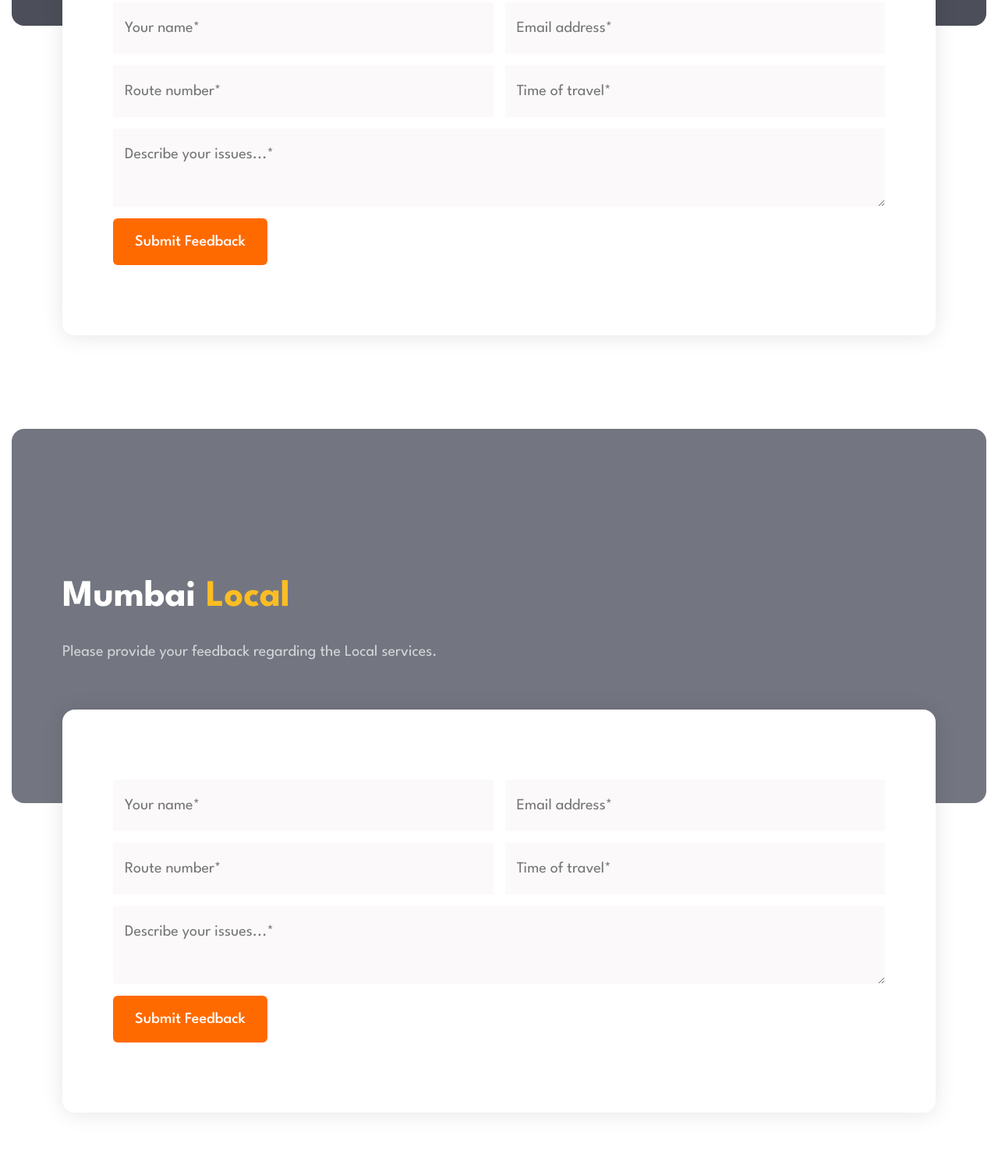
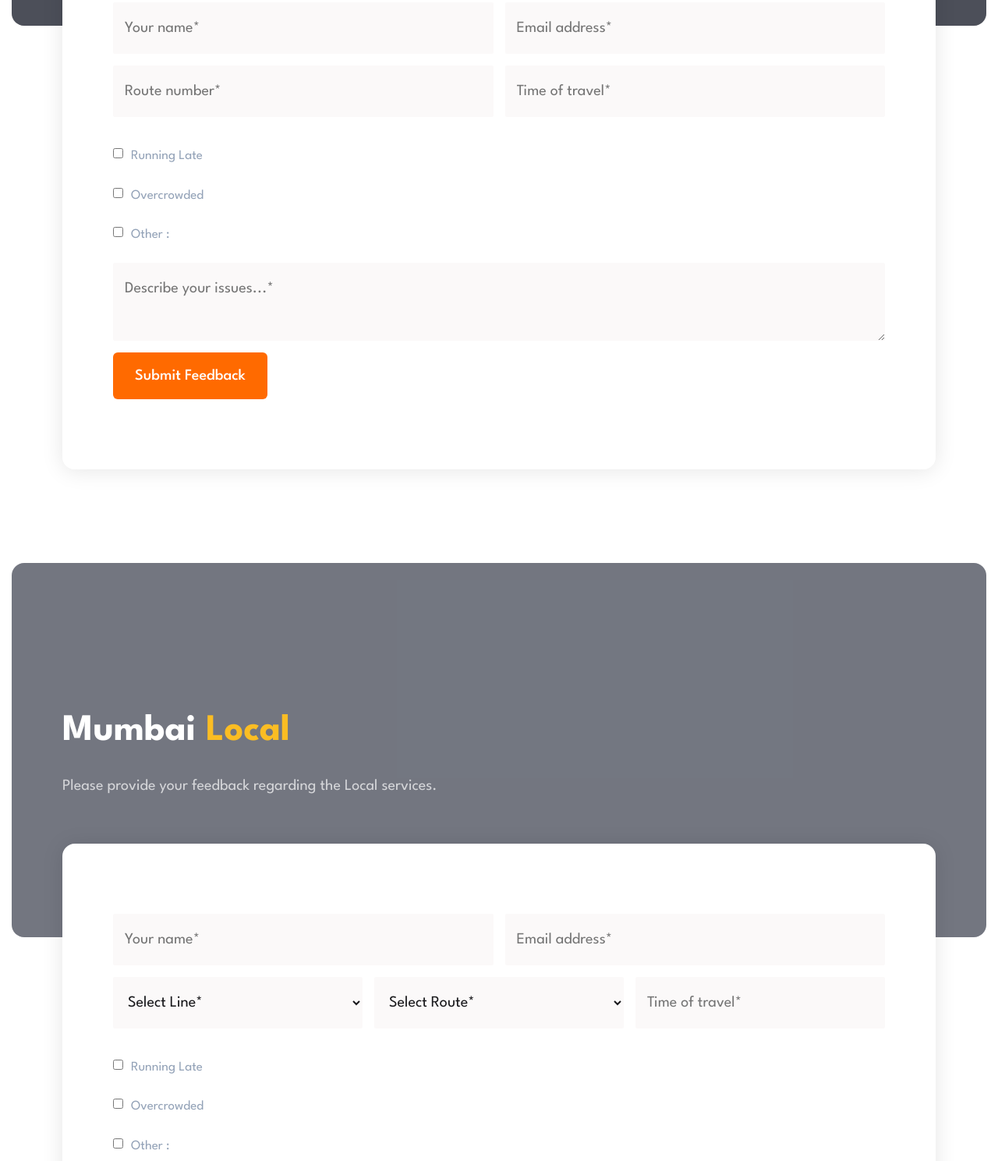
Before and after one commit to tushar868/Mumbai, a plain HTML site: page index.html in a window 1280 px wide. Shown: the part 527-2016 px from the top of the page at 78% size. Drawn offline with nearby package versions, Linux system fonts and the light colour scheme; grey boxes are pictures that could not be loaded.

Commit message:
Update index.html

```diff
--- a/index.html
+++ b/index.html
@@ -117,6 +117,27 @@
                     <input type="number" name="time" aria-label="time" placeholder="Time of travel*" class="input-field">
                   </div>
 
+                  <div class="checkbox-wrapper">
+                    <input type="checkbox" name="running_late" id="running-late" class="checkbox">
+                    <label for="running-late" class="label">
+                      Running Late
+                    </label>
+                  </div>
+
+                  <div class="checkbox-wrapper">
+                    <input type="checkbox" name="overcrowded" id="overcrowded" class="checkbox">
+                    <label for="overcrowded" class="label">
+                      Overcrowded
+                    </label>
+                  </div>
+
+                  <div class="checkbox-wrapper">
+                    <input type="checkbox" name="overcrowded" id="overcrowded" class="checkbox">
+                    <label for="overcrowded" class="label">
+                      Other :
+                    </label>
+                  </div>
+
                   <textarea name="message" aria-label="message" placeholder="Describe your issues...*" required
                     class="input-field"></textarea>
 
@@ -163,9 +184,39 @@
                   </div>
 
                   <div class="input-wrapper">
-                    <input type="text" name="route_number" aria-label="route_number" placeholder="Route number*" class="input-field">
+                    <select name="line" aria-label="line" required class="input-field">
+                      <option value="" disabled selected>Select Line*</option>
+                      <option value="harbour">Harbour</option>
+                      <option value="central">Central</option>
+                      <option value="western">Western</option>
+                    </select>
+
+                    <select name="route_number" aria-label="route_number" required class="input-field">
+                      <option value="" disabled selected>Select Route*</option>
+                    </select>
 
                     <input type="number" name="time" aria-label="time" placeholder="Time of travel*" class="input-field">
+                  </div>
+
+                  <div class="checkbox-wrapper">
+                    <input type="checkbox" name="running_late" id="running-late" class="checkbox">
+                    <label for="running-late" class="label">
+                      Running Late
+                    </label>
+                  </div>
+
+                  <div class="checkbox-wrapper">
+                    <input type="checkbox" name="overcrowded" id="overcrowded" class="checkbox">
+                    <label for="overcrowded" class="label">
+                      Overcrowded
+                    </label>
+                  </div>
+
+                  <div class="checkbox-wrapper">
+                    <input type="checkbox" name="overcrowded" id="overcrowded" class="checkbox">
+                    <label for="overcrowded" class="label">
+                      Other :
+                    </label>
                   </div>
 
                   <textarea name="message" aria-label="message" placeholder="Describe your issues...*" required
@@ -215,10 +266,42 @@
                   </div>
 
                   <div class="input-wrapper">
-                    <input type="text" name="route_number" aria-label="route_number" placeholder="Route number*" class="input-field">
+                    <select name="metro_line" id="metro_line" required class="input-field">
+                      <option value="" disabled selected>Select Metro Line*</option>
+                      <option value="blue">Blue Line (1)</option>
+                      <option value="yellow">Yellow Line (2A)</option>
+                      <option value="red">Red Line (7)</option>
+                    </select>
+
+                    <select name="metro_route_number" id="metro_route_number" required class="input-field">
+                      <option value="" disabled selected>Select Metro Route*</option>
+                      <!-- Options will be dynamically populated based on the selected metro line -->
+                    </select>
 
                     <input type="number" name="time" aria-label="time" placeholder="Time of travel*" class="input-field">
                   </div>
+
+                  <div class="checkbox-wrapper">
+                    <input type="checkbox" name="running_late" id="running-late" class="checkbox">
+                    <label for="running-late" class="label">
+                      Running Late
+                    </label>
+                  </div>
+
+                  <div class="checkbox-wrapper">
+                    <input type="checkbox" name="overcrowded" id="overcrowded" class="checkbox">
+                    <label for="overcrowded" class="label">
+                      Overcrowded
+                    </label>
+                  </div>
+
+                  <div class="checkbox-wrapper">
+                    <input type="checkbox" name="overcrowded" id="overcrowded" class="checkbox">
+                    <label for="overcrowded" class="label">
+                      Other :
+                    </label>
+                  </div>
+
 
                   <textarea name="message" aria-label="message" placeholder="Describe your issues...*" required
                     class="input-field"></textarea>
@@ -267,9 +350,34 @@
                   </div>
 
                   <div class="input-wrapper">
-                    <input type="text" name="route_number" aria-label="route_number" placeholder="Route number*" class="input-field">
+                    <select name="mono_route_number" aria-label="mono_route_number" required class="input-field">
+                      <option value="" disabled selected>Select Mono Rail Route*</option>
+                      <option value="101">Towards "Sant Gadge Maharaj Chowk"</option>
+                      <option value="102">Towards "Chembur"</option>
+                    </select>
 
                     <input type="number" name="time" aria-label="time" placeholder="Time of travel*" class="input-field">
+                  </div>
+
+                  <div class="checkbox-wrapper">
+                    <input type="checkbox" name="running_late" id="running-late" class="checkbox">
+                    <label for="running-late" class="label">
+                      Running Late
+                    </label>
+                  </div>
+
+                  <div class="checkbox-wrapper">
+                    <input type="checkbox" name="overcrowded" id="overcrowded" class="checkbox">
+                    <label for="overcrowded" class="label">
+                      Overcrowded
+                    </label>
+                  </div>
+
+                  <div class="checkbox-wrapper">
+                    <input type="checkbox" name="overcrowded" id="overcrowded" class="checkbox">
+                    <label for="overcrowded" class="label">
+                      Other :
+                    </label>
                   </div>
 
                   <textarea name="message" aria-label="message" placeholder="Describe your issues...*" required
@@ -508,6 +616,10 @@
     - custom js link
   -->
   <script src="./assets/js/script.js" defer></script>
+  <script src="./assets/js/local.js" defer></script>
+  <script src="./assets/js/metro.js" defer></script>
+
+
 
   <!--
     - ionicon link
```
